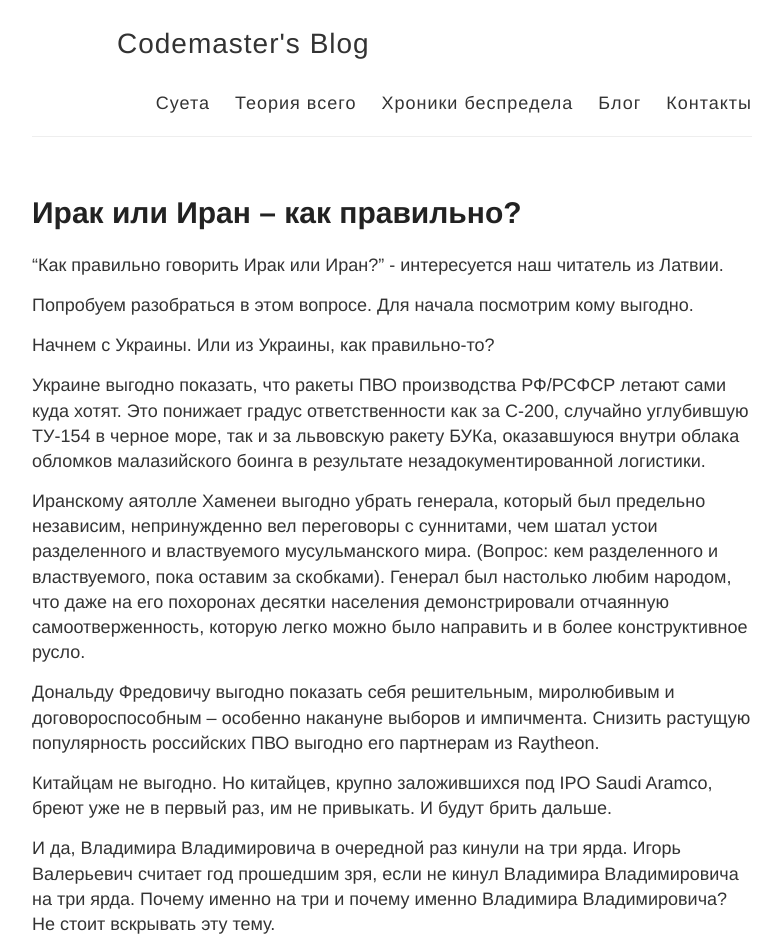
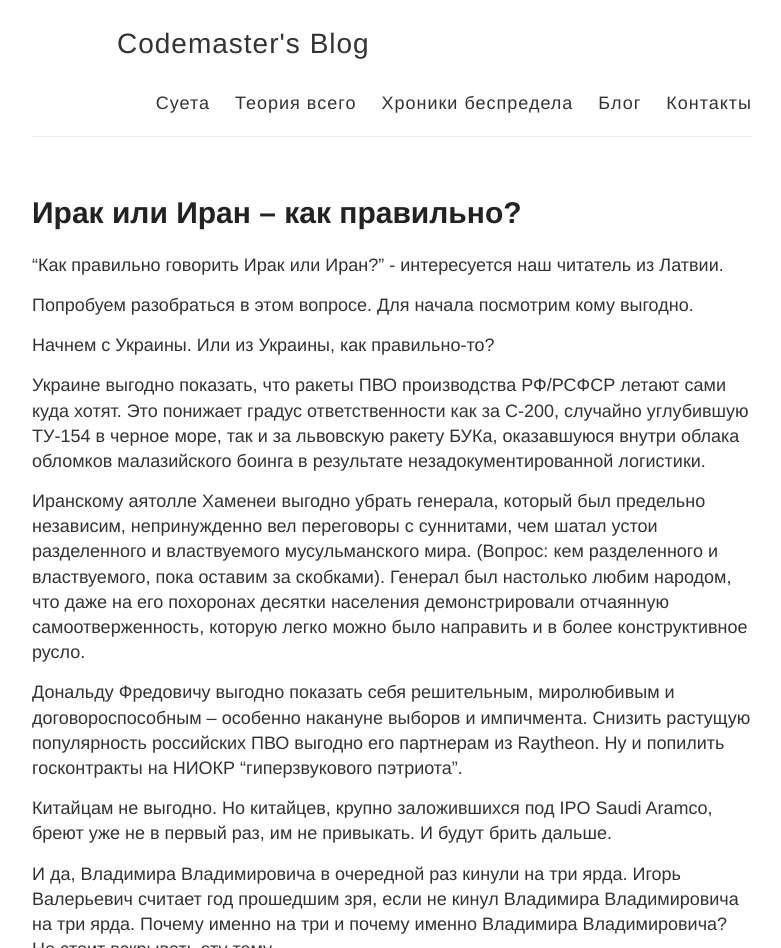
Before and after one commit to decrafts/r, a Jekyll site: the page built from _posts/2020/01/2020-01-10-iraq-or-iran.md, in a window 1280 px wide, cut to the strip 0-948 px from the top of the page. Shown: the whole strip, without its empty margins (248-1029 px from the left). Built offline with Jekyll 4.4.1, drawn with Linux system fonts in a browser that asks for light colours; comment, search, counter and statistics services are not loaded.

Commit message:
Update 2020-01-10-iraq-or-iran.md

```diff
--- a/_posts/2020/01/2020-01-10-iraq-or-iran.md
+++ b/_posts/2020/01/2020-01-10-iraq-or-iran.md
@@ -15,7 +15,7 @@ categories: [ktulhu]
 
 Иранскому аятолле Хаменеи выгодно убрать генерала, который был предельно независим, непринужденно вел переговоры с суннитами, чем шатал устои разделенного и властвуемого мусульманского мира. (Вопрос: кем разделенного и властвуемого, пока оставим за скобками). Генерал был настолько любим народом, что даже на его похоронах десятки населения демонстрировали отчаянную самоотверженность, которую легко можно было направить и в более конструктивное русло.
 
-Дональду Фредовичу выгодно показать себя решительным, миролюбивым и договороспособным – особенно накануне выборов и импичмента. Снизить растущую популярность российских ПВО выгодно его партнерам из Raytheon.
+Дональду Фредовичу выгодно показать себя решительным, миролюбивым и договороспособным – особенно накануне выборов и импичмента. Снизить растущую популярность российских ПВО выгодно его партнерам из Raytheon. Ну и попилить госконтракты на НИОКР "гиперзвукового пэтриота".
 
 Китайцам не выгодно. Но китайцев, крупно заложившихся под IPO Saudi Aramco, бреют уже не в первый раз, им не привыкать. И будут брить дальше.
 
```
